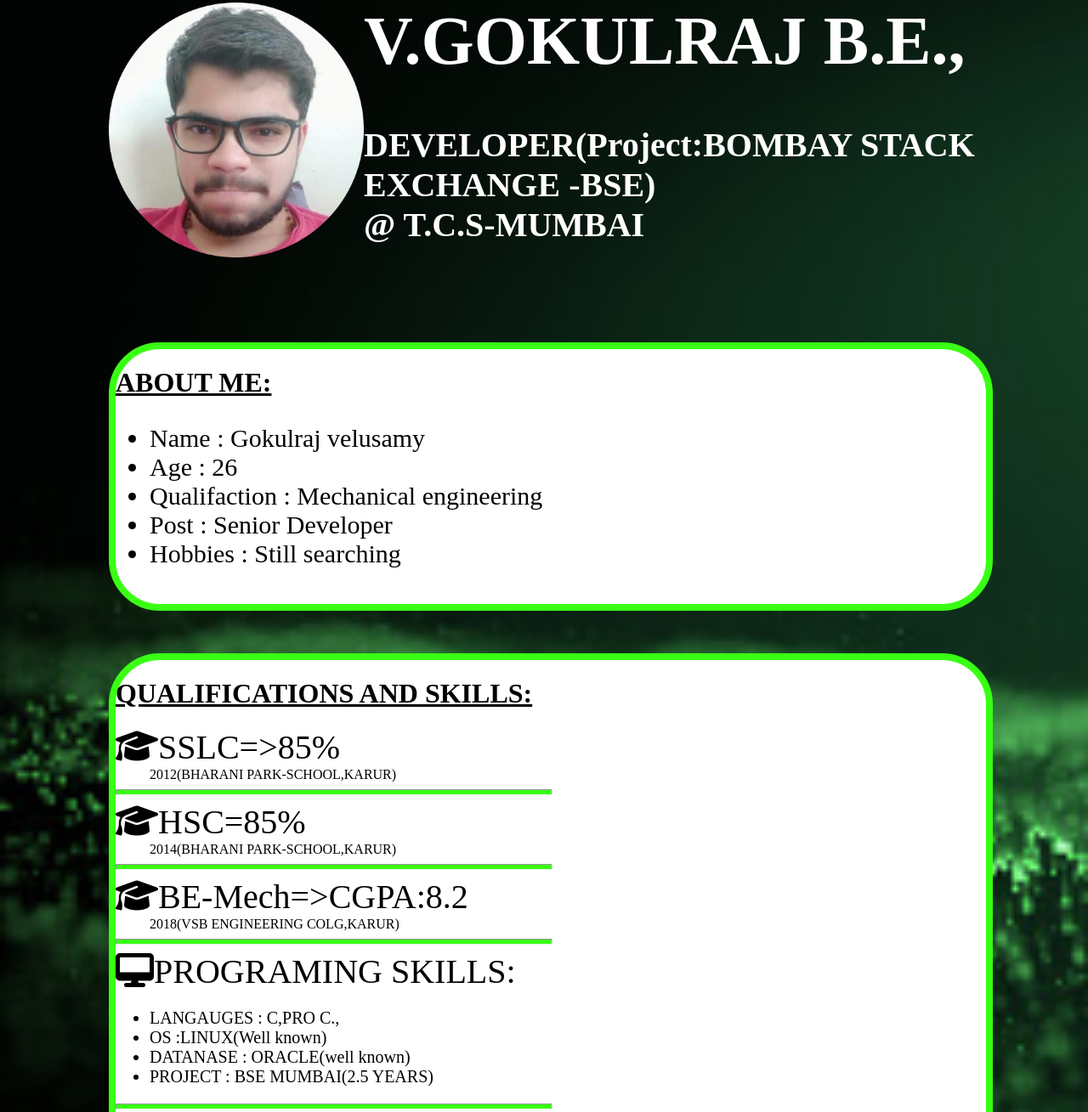
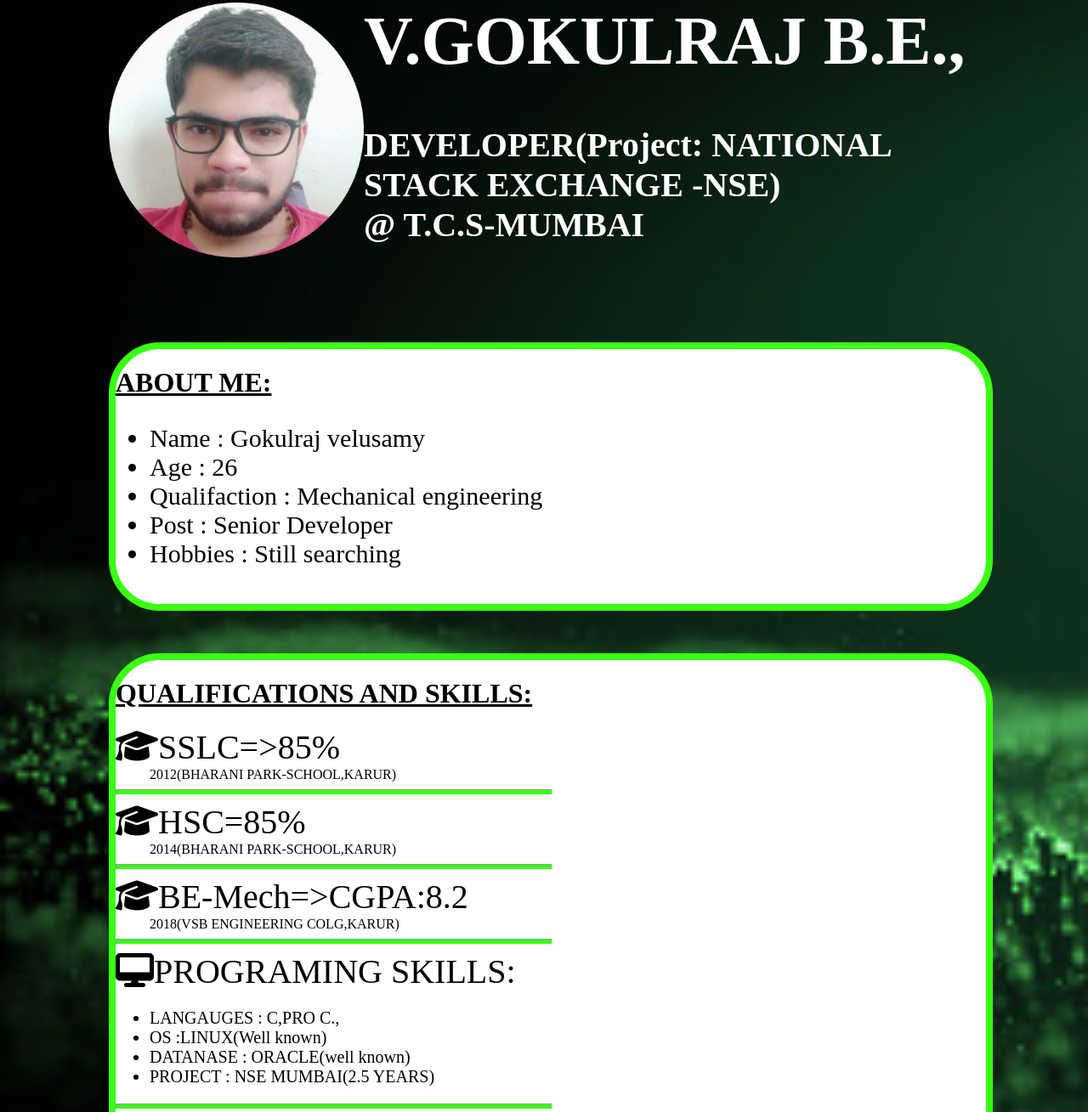
Before and after one commit to jeevard001/cv, a plain HTML site: page index.html in a window 1280 px wide. Shown: the part 51-1360 px from the top of the page at 85% size. Drawn offline with Linux system fonts and the light colour scheme.

Commit message:
Update index.html

```diff
--- a/index.html
+++ b/index.html
@@ -10,7 +10,7 @@
 <div id="profile">
 	<img src="images/gokul-modified.png" style="height:300px;widh:300px;float:left;" alt="GOKUL PROFILE PIC" title="WELCOME TO MY PAGE"/>
 	<h1 style="color:white;font-size:80px;">V.GOKULRAJ B.E.,</h1>
-	<h3 style="color:white;font-size:40px;">DEVELOPER(Project:BOMBAY STACK EXCHANGE -BSE) <br> @ T.C.S-MUMBAI</h3>
+	<h3 style="color:white;font-size:40px;">DEVELOPER(Project: NATIONAL STACK EXCHANGE -NSE) <br> @ T.C.S-MUMBAI</h3>
 </div>
 
 <div id="aboutme">
@@ -41,7 +41,7 @@
 <li>LANGAUGES : C,PRO C.,</li>
 <li>OS :LINUX(Well known) </li>
 <li>DATANASE : ORACLE(well known)</li>
-<li>PROJECT : BSE MUMBAI(2.5 YEARS)</li>
+<li>PROJECT : NSE MUMBAI(2.5 YEARS)</li>
 </ul>
 <hr style="width:50%;height:5px;background-color:#39ff14;color:#39ff14;text-align:left;margin-left:0">
 <dt><i class="fas fa-desktop"></i>EXPERIANCE:3 YEARS</dt>
```
